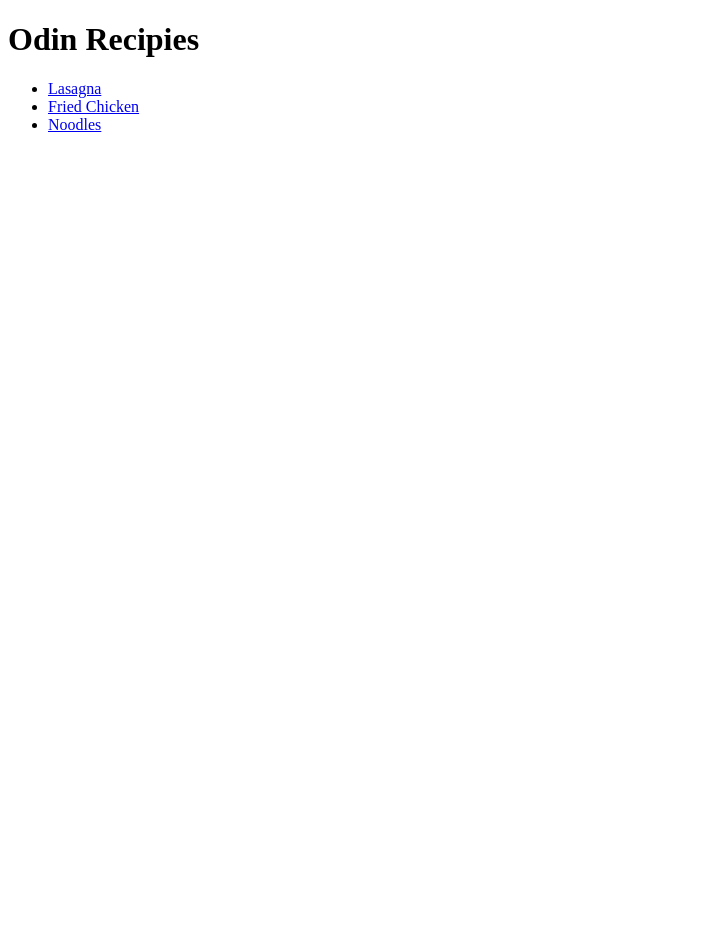
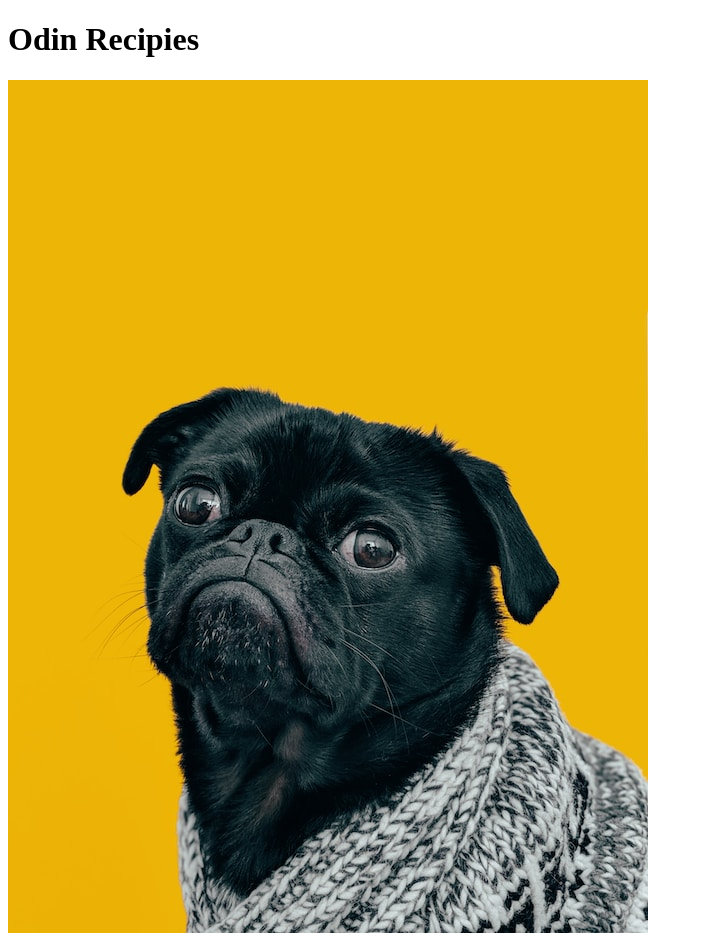
Before and after one commit to brian489/odin-recipes, a plain HTML site: page index.html in a window 1280 px wide. Shown: the top 933 px of the page, without its empty margins (0-703 px from the left). Before the commit the page ends 800 px from the top, so only its background shows below. Drawn offline with Linux system fonts and the light colour scheme.

Commit message:
Added a an image of a dog on the home page with alt text
the home page would be too plain without the image

```diff
--- a/index.html
+++ b/index.html
@@ -7,6 +7,7 @@
     </head>
     <body>
         <h1>Odin Recipies</h1>
+        <img src="images/dog.jpg" alt="a picture of a sad dog">
         <ul>
             <li><a href="recipes/lasagna.html">Lasagna</a></li>
             <li><a href="recipes/fried-chicken.html">Fried Chicken</a></li>
```
Also changed, not shown: images/dog.jpg (added).
